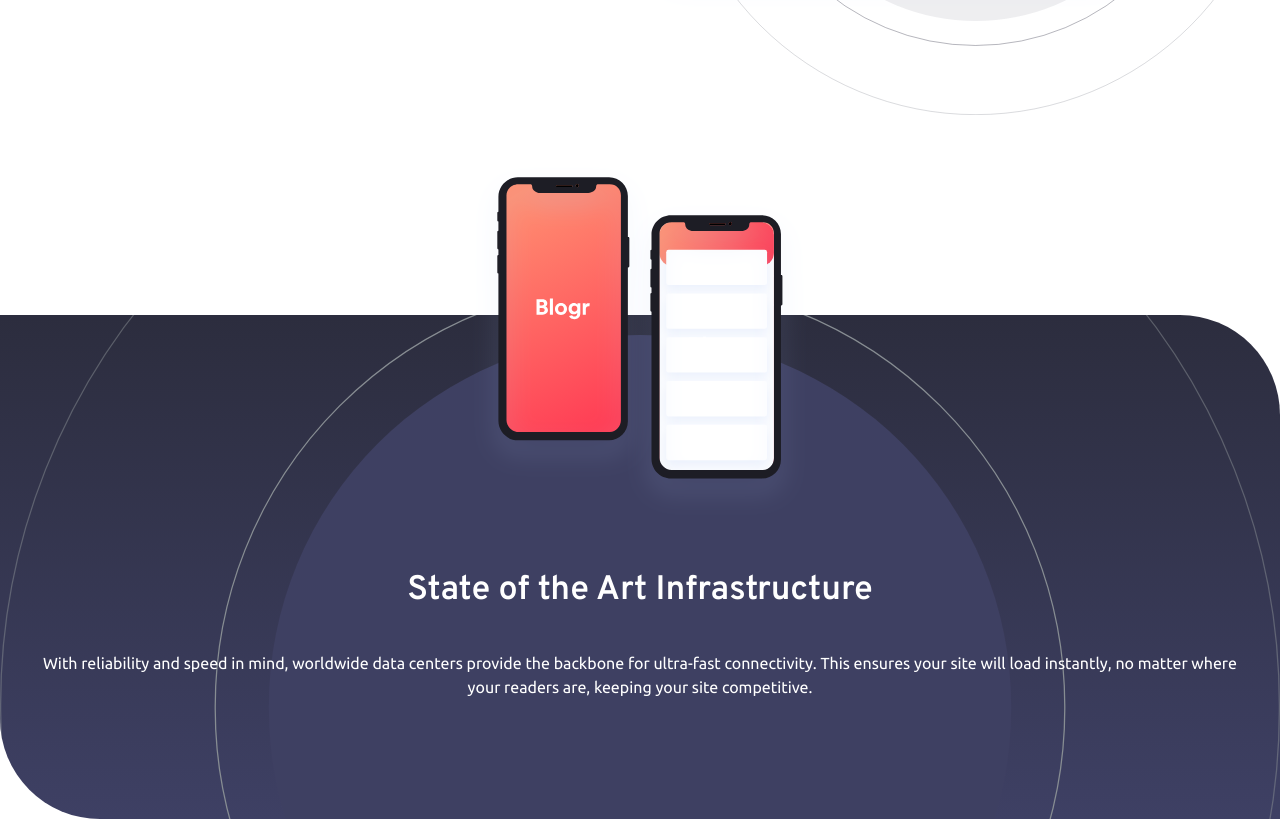
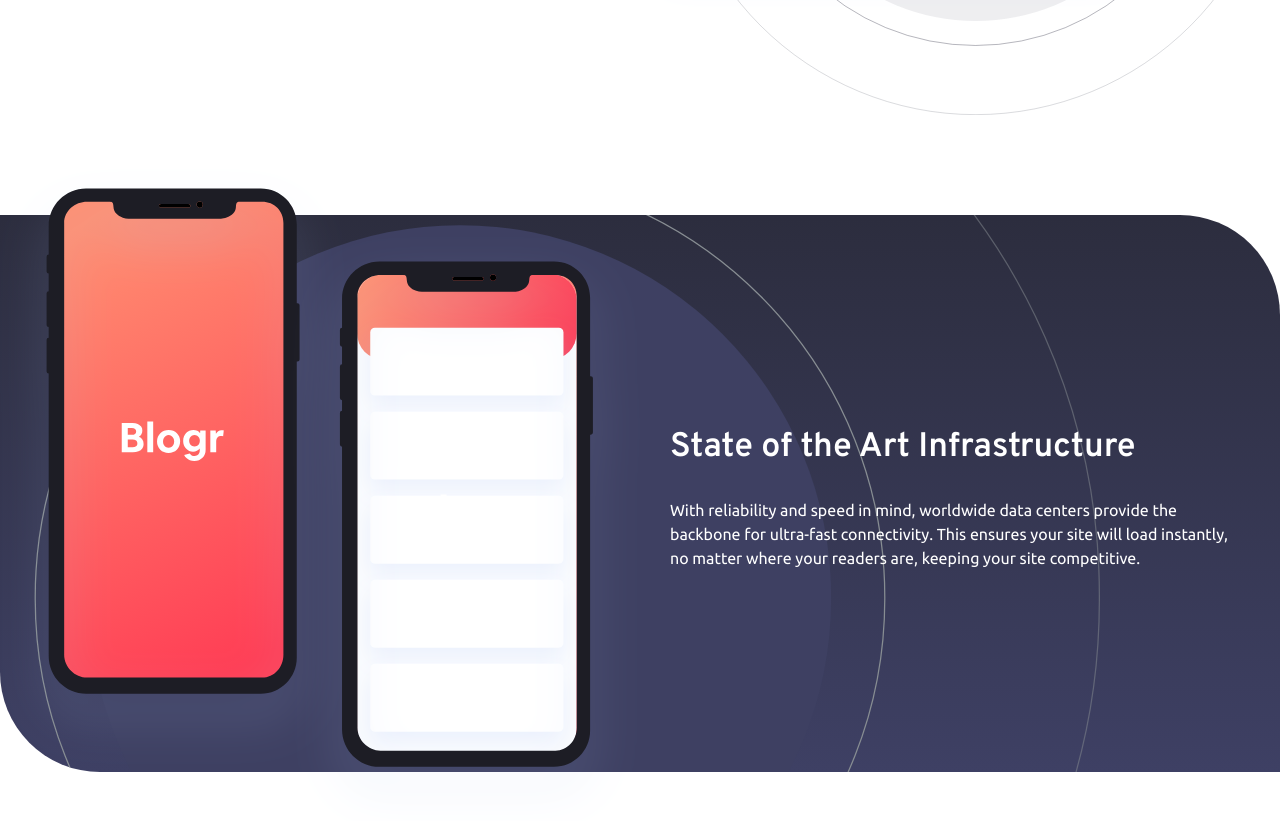
Before and after one commit to SergioCzP/blogr, a website: page index.html in a window 1280 px wide. Shown: the part 1209-2030 px from the top of the page. Drawn offline with Linux system fonts and the light colour scheme.

Commit message:
medium state

```diff
--- a/src/scss/ui/body/_state.scss
+++ b/src/scss/ui/body/_state.scss
@@ -14,10 +14,21 @@
     right: 0;
     bottom: 0;
     border-radius: 0 10rem 0 10rem;
+
+    @include m.medium {
+      top: 10rem;
+      bottom: 12.5rem;
+    }
   }
 
   &__grid {
     position: relative;
+
+    @include m.medium {
+      display: grid;
+      grid-template-columns: repeat(2, 1fr);
+      align-items: center;
+    }
 
     &::before {
       content: "";
@@ -31,6 +42,14 @@
       right: 0;
       bottom: -6rem;
       border-radius: 0 10rem 0;
+
+      @include m.medium {
+        background-position: -18rem -26rem;
+        top: 5rem;
+        left: 0;
+        right: 0;
+        bottom: 6.5rem;
+      }
     }
   }
 
@@ -39,6 +58,11 @@
     height: 35rem;
     width: 100%;
     object-fit: contain;
+
+    @include m.medium {
+      height: 100%;
+      object-fit: cover;
+    }
   }
 
   &__content {
@@ -56,9 +80,20 @@
   &__heading {
     font-size: 3.4rem;
     margin: 0 0 3.5rem;
+
+    @include m.medium {
+      text-align: left;
+      padding: 2.5rem 0 0;
+      margin: 0;
+    }
   }
 
   &__text {
     margin: 0;
+
+    @include m.medium {
+      padding: 2.5rem 0;
+      text-align: left;
+    }
   }
 }
```
Also changed, not shown: build/css/app.css, 1 other file.
